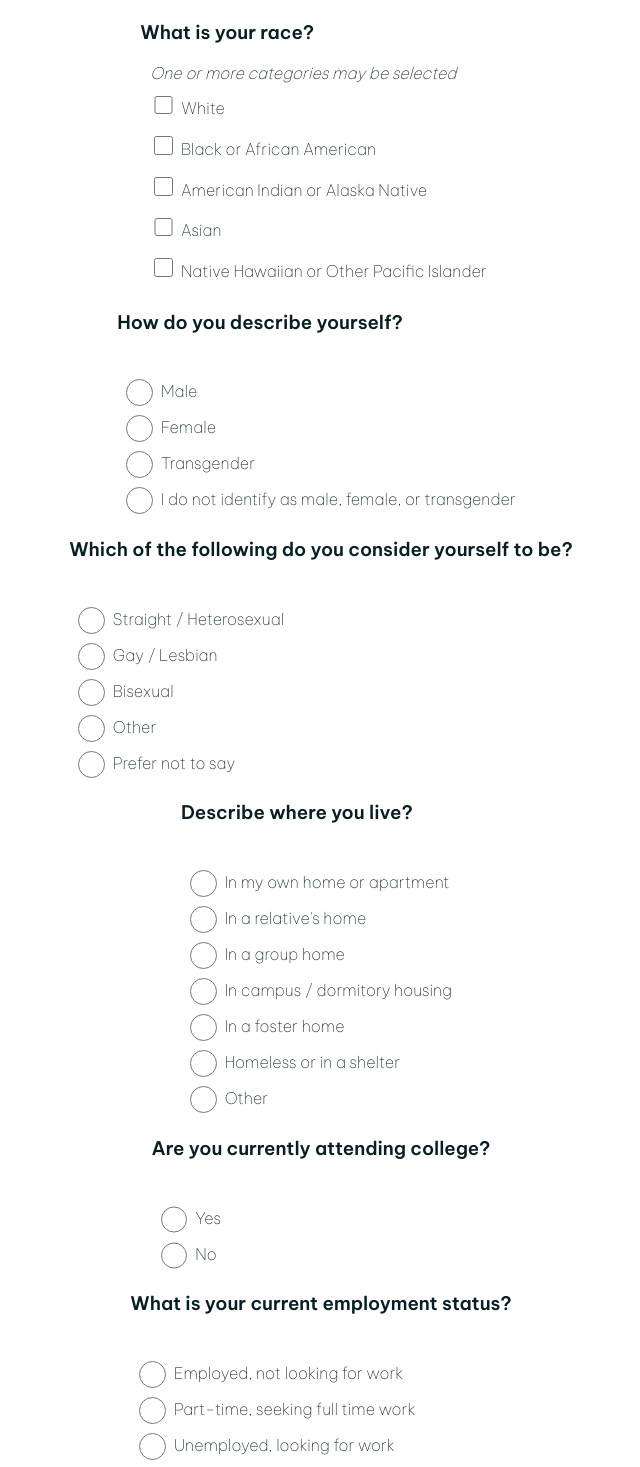
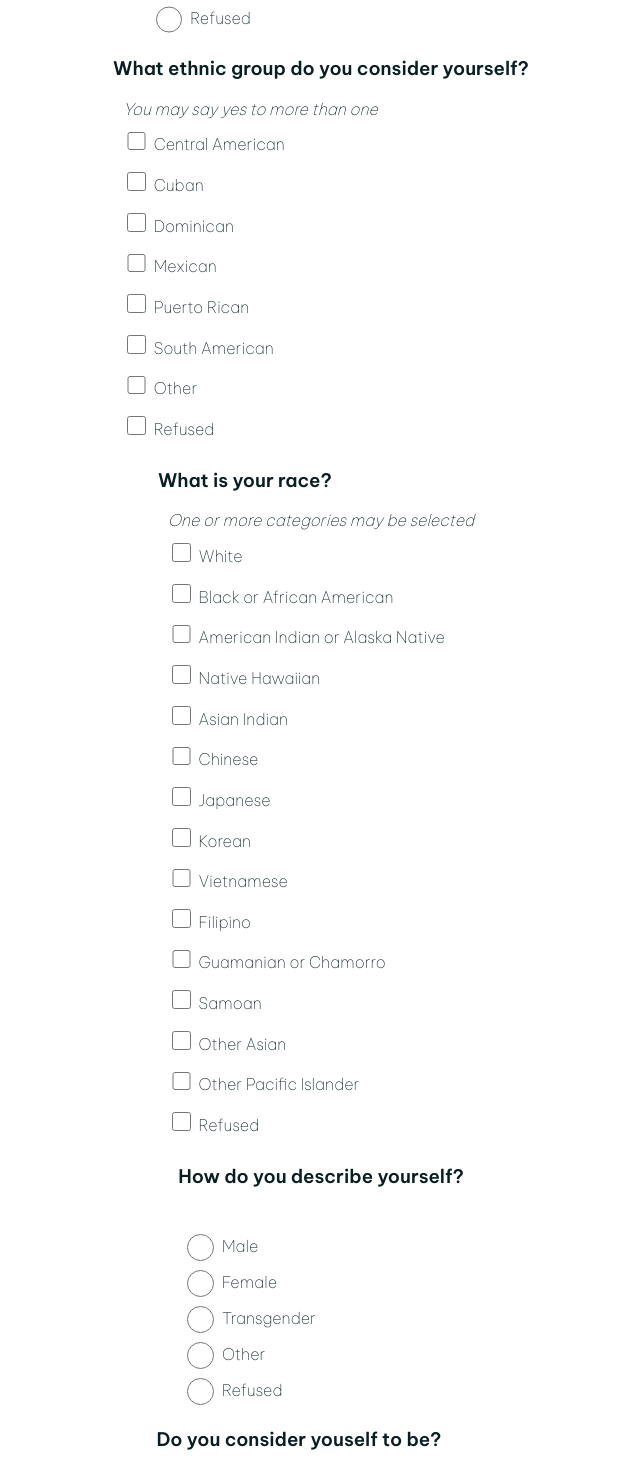
Before and after one commit to thomps9012/MAI, a Next.js app: page /demographic_info in a window 1280 px wide. Shown: the part 440-1907 px from the top of the page, without its empty margins (319-959 px from the left). Built offline with nearby package versions, Linux system fonts and the light colour scheme.

Commit message:
added in extra questions

```diff
--- a/pages/demographic_info.tsx
+++ b/pages/demographic_info.tsx
@@ -1,8 +1,9 @@
-import { useState } from "react";
+import { useEffect, useState } from "react";
 import demographicQs from '../questionData/adult/demographics.json';
 import MultipleSelect from "../utils/multiple-select";
 import ButtonSelect from "../utils/button-select";
 import NumberInput from "../utils/number-input";
+import Dependent from "../utils/dependent";
 
 export default function Demographics() {
     const [date_of_birth, setDOB] = useState(new Intl.DateTimeFormat('en', {
@@ -36,7 +37,7 @@
             <h2>Date of Birth</h2>
             <input type='date' onChange={(e: any) => setDOB(e.target.value)} />
             {demographicQs.map((questionInfo): any => {
-                const { multiple, state, number_input } = questionInfo;
+                const { multiple, state, number_input, dependent, id } = questionInfo;
                 if (multiple) {
                     return (
                         <MultipleSelect
@@ -49,6 +50,15 @@
                 } else if (number_input) {
                     return (
                         <NumberInput
+                            key={state}
+                            questionInfo={questionInfo}
+                            updateState={setDemographic}
+                            state_details={demographic_details}
+                        />
+                    )
+                } else if (dependent) {
+                    return (
+                        <Dependent
                             key={state}
                             questionInfo={questionInfo}
                             updateState={setDemographic}
--- a/questionData/adult/demographics.json
+++ b/questionData/adult/demographics.json
@@ -4,7 +4,25 @@
         "question": "Are you Hispanic, LatinX, or Spanish?",
         "answerChoices": [
             "Yes",
-            "No"
+            "No",
+            "Refused"
+        ]
+    },
+    {
+        "id": "latinxDetail",
+        "dependent": true,
+        "state": "latinx",
+        "question": "What ethnic group do you consider yourself?",
+        "detail": "You may say yes to more than one",
+        "answerChoices": [
+            "Central American",
+            "Cuban",
+            "Dominican",
+            "Mexican",
+            "Puerto Rican",
+            "South American",
+            "Other",
+            "Refused"
         ]
     },
     {
@@ -17,8 +35,18 @@
             "White",
             "Black or African American",
             "American Indian or Alaska Native",
-            "Asian",
-            "Native Hawaiian or Other Pacific Islander"
+            "Native Hawaiian",
+            "Asian Indian",
+            "Chinese",
+            "Japanese",
+            "Korean",
+            "Vietnamese",
+            "Filipino",
+            "Guamanian or Chamorro",
+            "Samoan",
+            "Other Asian",
+            "Other Pacific Islander",
+            "Refused"
         ]
     },
     {
@@ -29,7 +57,19 @@
             "Male",
             "Female",
             "Transgender",
-            "I do not identify as male, female, or transgender"
+            "Other",
+            "Refused"
+        ]
+    },
+    {
+        "id": "genderDetail",
+        "state": "gender",
+        "dependent": true,
+        "question": "Do you consider youself to be?",
+        "answerChoices": [
+            "Transgender, male to female",
+            "Transgender, female to male",
+            "Transgender, gender nonconforming"
         ]
     },
     {
@@ -40,6 +80,7 @@
             "Straight / Heterosexual",
             "Gay / Lesbian",
             "Bisexual",
+            "Queer, Pansexual, and/or Questioning",
             "Other",
             "Prefer not to say"
         ]
--- /dev/null
+++ b/utils/dependent.tsx
@@ -0,0 +1,37 @@
+import StateChecker from "./stateChecker";
+export default function Dependent({ questionInfo, state_details, updateState }: any) {
+    const { id, question, detail, state, answerChoices } = questionInfo;
+    const handleChange = () => {
+        let selected = document.getElementsByName(state);
+        let inputArr = [];
+        try {
+            for (const item in selected) {
+                const inputEl = selected[item] as HTMLInputElement;
+                if (inputEl.checked) inputArr.push(inputEl.value)
+            }
+        } finally {
+            state_details[state] = inputArr
+            updateState(state_details)
+            StateChecker(state_details)
+        }
+    }
+    return (
+        <div id={id} key={id}>
+            <h3>{question}</h3>
+            <span>{detail ?? ''}</span>
+            {answerChoices.map((choice: string) => {
+                return (
+                    <div key={choice} style={{ margin: 5, padding: 5 }}>
+                        <input type='checkbox'
+                            value={choice}
+                            name={state}
+                            onClick={handleChange}
+                        />
+                        <label>{choice}</label>
+                    </div>
+                )
+            })
+            }
+        </div>
+    )
+}
```
Also changed, not shown: 1 other file (tests, documents, lock files or other folders).
